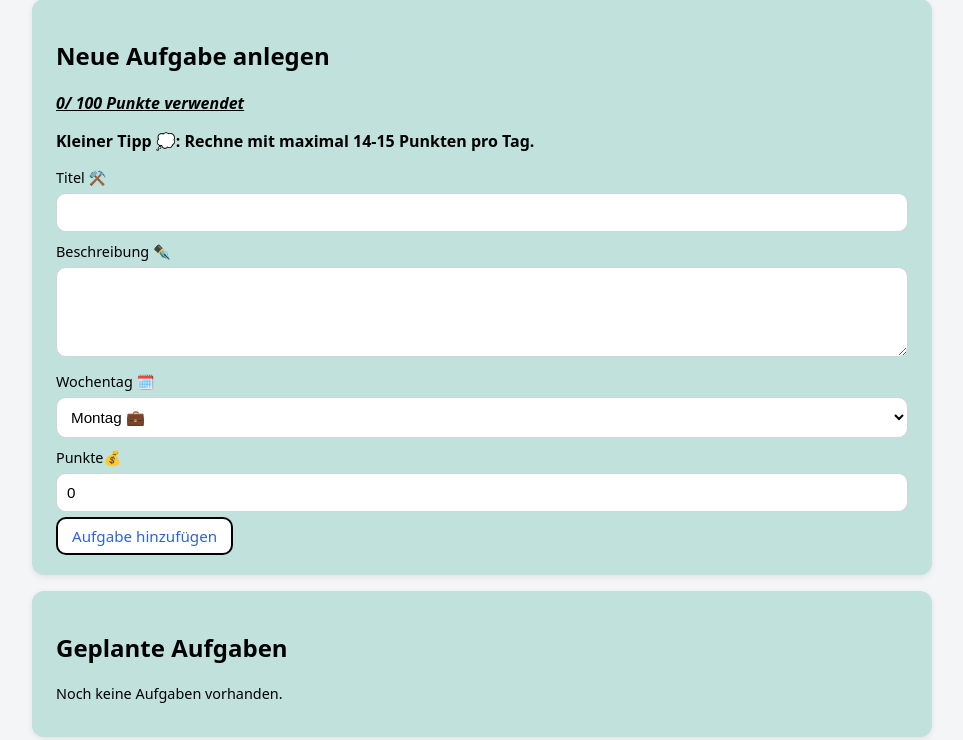
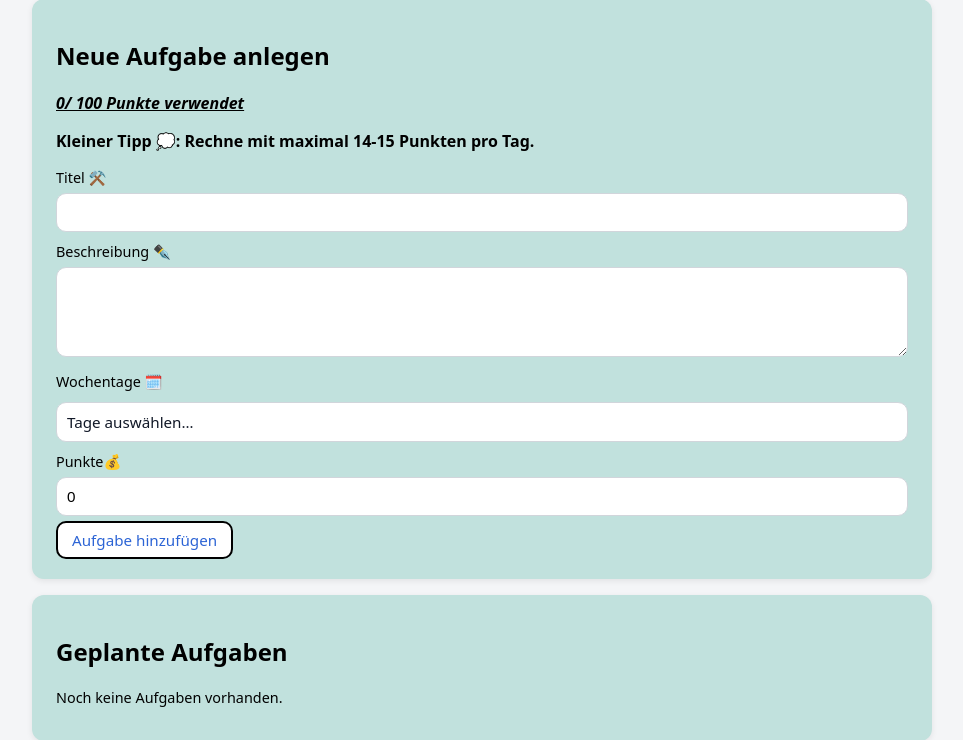
Before and after one commit to laurenzberlin-prog/Taskscore-FinalAbgabe, a Flask app: page /tasks in a window 1280 px wide. Shown: the part 263-1003 px from the top of the page, without its empty margins (158-1121 px from the left). Run offline with Flask 3, Linux system fonts and the light colour scheme; the visitor is signed in with stand-in values (Sample User, id 1); data that the repository does not hold is empty.

Commit message:
Multi-day tasks and sorted task list by weekday

```diff
--- a/app.py
+++ b/app.py
@@ -71,15 +71,22 @@ def show_tasks():
     if request.method == "POST":
         title = request.form["title"]
         description = request.form.get("description")
-        weekday = request.form["weekday"]
+
+        raw = request.form.get("weekdays", "").strip()
+        weekdays = [w for w in raw.split("|") if w]
+
         points = int(request.form.get("points_total") or 0)
         total = get_total_points(uid)
 
-        if total + points <= BUDGET:
-            insert_task(title, description, weekday, points, uid)
-            return redirect(url_for("show_tasks"))
-
-        error = f"Wochenbudget überschritten ({total + points}/{BUDGET})"
+        if not weekdays:
+            error = "Bitte mindestens einen Wochentag auswählen."
+        else:
+            needed = points * len(weekdays)
+            if total + needed <= BUDGET:
+                for day in weekdays:
+                    insert_task(title, description, day, points, uid)
+                return redirect(url_for("show_tasks"))
+            error = f"Wochenbudget überschritten ({total + needed}/{BUDGET})"
 
     return render_template(
         "tasks.html",
--- a/database.py
+++ b/database.py
@@ -103,7 +103,17 @@ def get_all_tasks(user_id):
             SELECT id, title, description, weekday, points_total, status
             FROM tasks
             WHERE user_id = ?
-            ORDER BY id ASC
+            ORDER BY
+              CASE weekday
+                WHEN 'Montag 💼' THEN 1
+                WHEN 'Dienstag 📊' THEN 2
+                WHEN 'Mittwoch ⏳' THEN 3
+                WHEN 'Donnerstag 🎯' THEN 4
+                WHEN 'Freitag 🏁' THEN 5
+                WHEN 'Samstag 🕺' THEN 6
+                WHEN 'Sonntag 🌿' THEN 7
+              END,
+              id ASC
         """, (user_id,)).fetchall()
 
     return [dict(r) for r in rows]
--- a/templates/tasks.html
+++ b/templates/tasks.html
@@ -47,6 +47,75 @@
         background:#f90000;color:#ffffff}
     .btn-delete{
         background:#ffffff;color:#000000}
+
+    .weekday-grid{
+        display:grid;grid-template-columns:1fr 1fr;gap:8px;margin-top:6px;
+    }
+    .weekday-grid label{
+        display:flex;align-items:center;gap:6px;font-size:.95rem;
+    }
+
+    /* Multi-Select Dropdown (Custom) */
+    .multi-dd{
+        position:relative;
+        margin-top:6px;
+    }
+
+    .multi-dd-btn{
+        width:100%;
+        box-sizing:border-box;
+        padding:10px;
+        border-radius:10px;
+        border:1px solid #d1d5db;
+        background:#fff;
+        text-align:left;
+        cursor:pointer;
+        font-family:inherit;
+        font-size:.95rem;
+        line-height:1.2;
+        color:#111827;
+    }
+
+    .multi-dd-btn:hover{
+        background:#f3f4f6;
+    }
+
+    .multi-dd-menu{
+        display:none;
+        position:absolute;
+        left:0;
+        right:0;
+        top:calc(100% + 6px);
+        background:#fff;
+        border:1px solid #d1d5db;
+        border-radius:10px;
+        box-shadow:0 6px 18px rgba(0,0,0,.12);
+        padding:10px;
+        z-index:50;
+        max-height:240px;
+        overflow:auto;
+    }
+
+    .multi-dd-menu label{
+        display:flex;
+        align-items:center;
+        gap:8px;
+        padding:6px 6px;
+        cursor:pointer;
+        margin-top:0;
+        font-size:.95rem;
+        color:#111827;
+        border-radius:8px;
+    }
+
+    .multi-dd-menu label:hover{
+        background:#f3f4f6;
+    }
+
+    .multi-dd-menu input[type="checkbox"]{
+        width:auto;
+        margin:0;
+    }
   </style>
 </head>
 
@@ -68,11 +137,11 @@
 
       <p class="h2"><u><i><strong>{{ current_total }}/ {{ budget }} Punkte verwendet</strong> </i> </u></p>
       <p class="label"><strong>Kleiner Tipp 💭: Rechne mit maximal 14-15 Punkten pro Tag.</strong></p>
-      <!--Error msg -->
+
       {% if error %}
         <div class="alert-error">{{ error }}</div>
       {% endif %}
-      <!--Aufgabe hinzufügen-->
+
       <form method="post" action="/tasks">
         <label>Titel ⚒️</label>
         <input name="title" required>
@@ -80,11 +149,23 @@
         <label>Beschreibung ✒️</label>
         <textarea name="description"></textarea>
 
-        <label>Wochentag 🗓️</label>
-        <select name="weekday" required>
-          <option>Montag 💼</option><option>Dienstag 📊</option><option>Mittwoch ⏳</option>
-          <option>Donnerstag 🎯</option><option>Freitag 🏁</option><option>Samstag 🕺</option><option>Sonntag 🌿</option>
-        </select>
+        <label>Wochentage 🗓️</label>
+
+        <div class="multi-dd" id="weekdayDD">
+          <button type="button" class="multi-dd-btn" id="weekdayBtn">"Bitte wähle Wochentage aus</button>
+
+          <div class="multi-dd-menu" id="weekdayMenu">
+            <label><input type="checkbox" value="Montag 💼"> Montag 💼</label>
+            <label><input type="checkbox" value="Dienstag 📊"> Dienstag 📊</label>
+            <label><input type="checkbox" value="Mittwoch ⏳"> Mittwoch ⏳</label>
+            <label><input type="checkbox" value="Donnerstag 🎯"> Donnerstag 🎯</label>
+            <label><input type="checkbox" value="Freitag 🏁"> Freitag 🏁</label>
+            <label><input type="checkbox" value="Samstag 🕺"> Samstag 🕺</label>
+            <label><input type="checkbox" value="Sonntag 🌿"> Sonntag 🌿</label>
+          </div>
+
+          <input type="hidden" name="weekdays" id="weekdaysHidden">
+        </div>
 
         <label>Punkte💰</label>
         <input type="number" name="points_total" value="0" min="0">
@@ -113,7 +194,6 @@
                 <td>{{ t.weekday }}</td>
                 <td>{{ t.points_total }}</td>
 
-              <!--Toggle-->
                 <td>
                   <form method="post" action="/tasks/{{ t.id }}/toggle">
                     <button type="submit"
@@ -122,7 +202,7 @@
                     </button>
                   </form>
                 </td>
-              <!--Delete-->
+
                 <td>
                   <form method="post" action="/tasks/{{ t.id }}/delete">
                     <button type="submit" class="btn-pill btn-delete">Löschen</button>
@@ -137,5 +217,31 @@
       {% endif %}
     </section>
   </main>
+
+  <script>
+    const dd = document.getElementById("weekdayDD");
+    const btn = document.getElementById("weekdayBtn");
+    const menu = document.getElementById("weekdayMenu");
+    const hidden = document.getElementById("weekdaysHidden");
+    const checks = menu.querySelectorAll("input[type=checkbox]");
+
+    function updateLabel(){
+      const selected = Array.from(checks).filter(c => c.checked).map(c => c.value);
+      hidden.value = selected.join("|");
+      btn.textContent = selected.length ? selected.join(", ") : "Tage auswählen…";
+    }
+
+    btn.addEventListener("click", () => {
+      menu.style.display = (menu.style.display === "block") ? "none" : "block";
+    });
+
+    checks.forEach(c => c.addEventListener("change", updateLabel));
+
+    document.addEventListener("click", (e) => {
+      if (!dd.contains(e.target)) menu.style.display = "none";
+    });
+
+    updateLabel();
+  </script>
 </body>
 </html>
```
